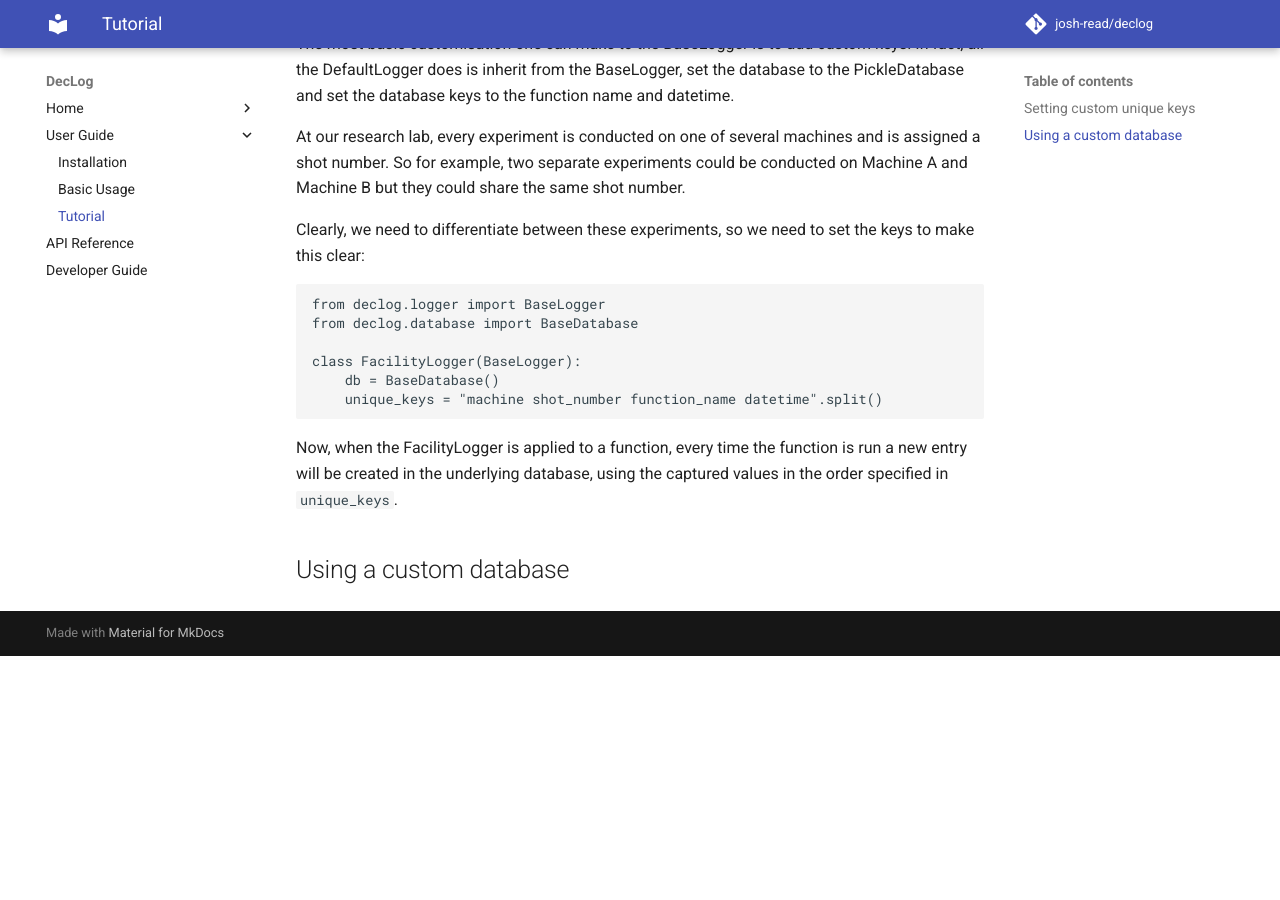
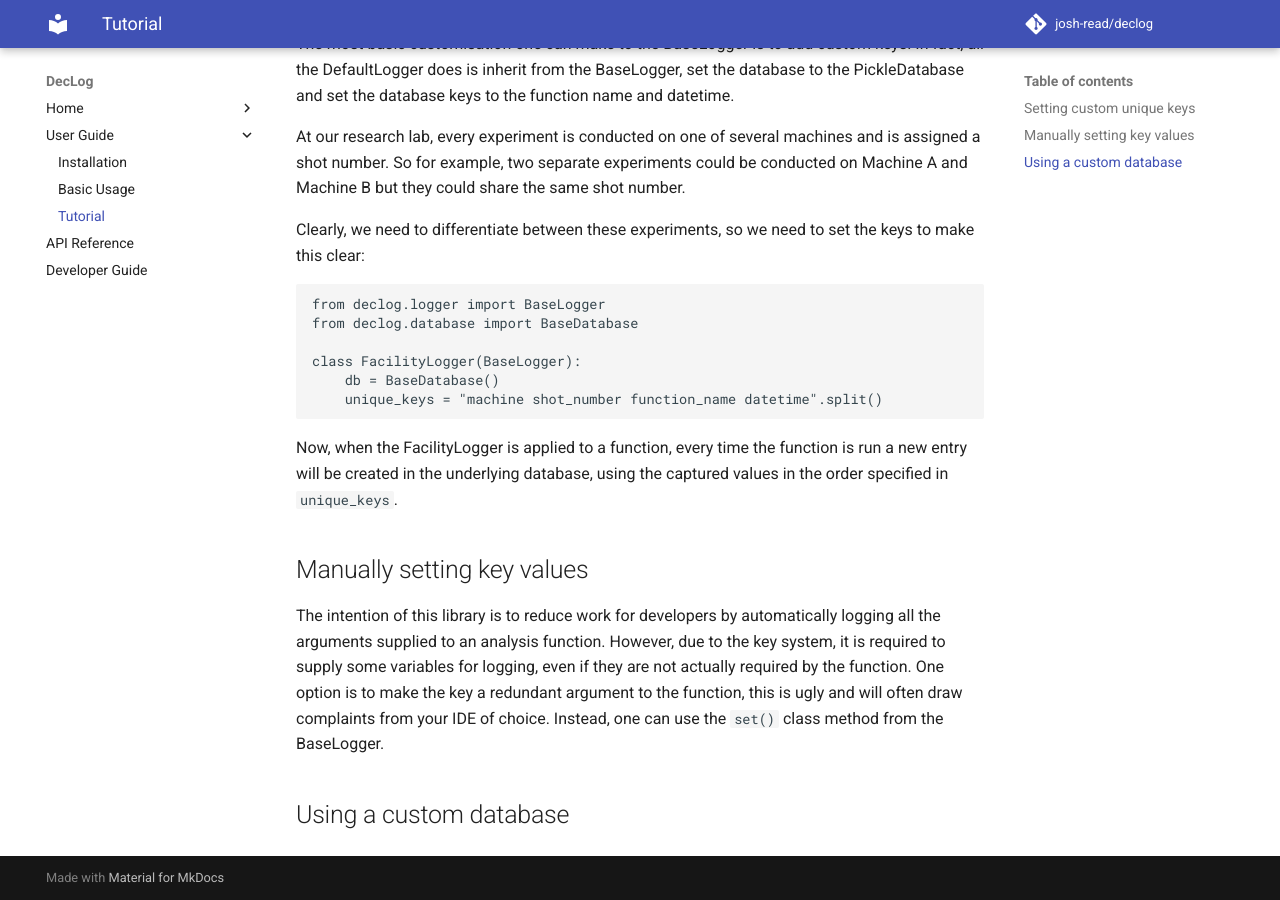
Before and after one commit to josh-read/declog, an MkDocs documentation site: the page built from docs/tutorial.md, in a window 1280 px wide and 900 px high, scrolled down 1135 px. Built offline with MkDocs 1.6.1 and Material for MkDocs 9.7.7, drawn with Linux system fonts in a browser that asks for light colours; comment, search, counter and statistics services are not loaded; before the commit the page ends 1791 px from its top, so only the background shows below that.

Commit message:
Write intro to key setting

```diff
--- a/docs/tutorial.md
+++ b/docs/tutorial.md
@@ -80,4 +80,12 @@ will be created in the underlying database, using the captured values
 in the order
 specified in `unique_keys`.
 
+## Manually setting key values
+
+The intention of this library is to reduce work for developers by automatically logging all the arguments supplied to an
+analysis function. However, due to the key system, it is required to supply some variables for logging, even if they are
+not actually required by the function. One option is to make the key a redundant argument to the function, this is
+ugly and will often draw complaints from your IDE of choice. Instead, one can use the `set()` class method from the
+BaseLogger.
+
 ## Using a custom database
```
